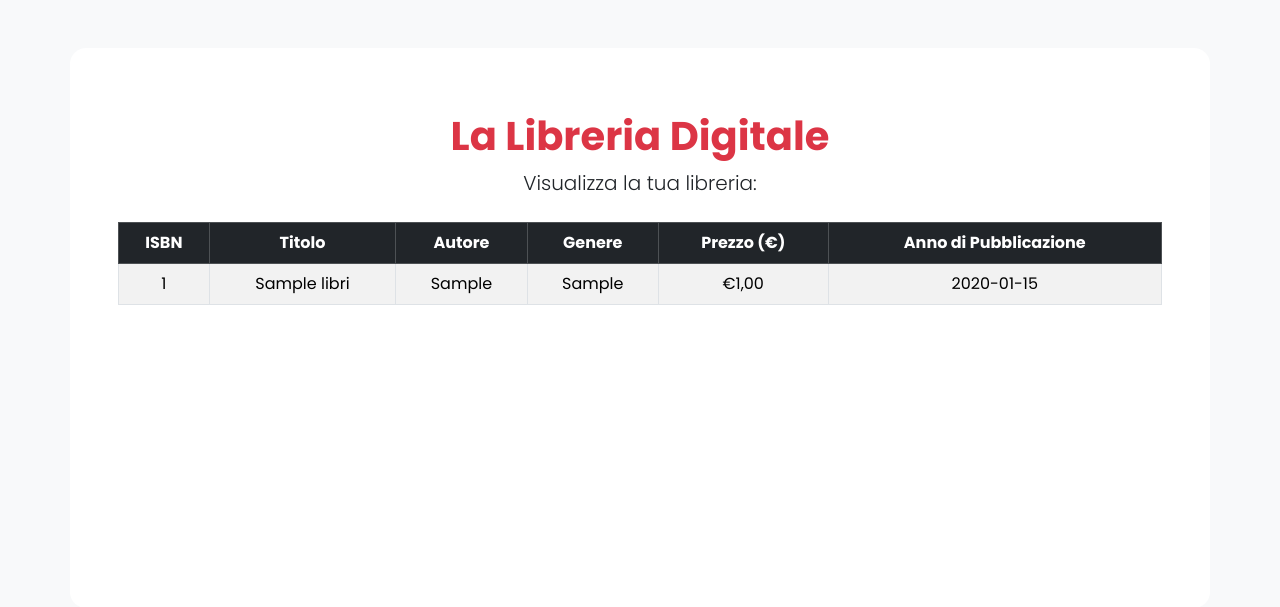
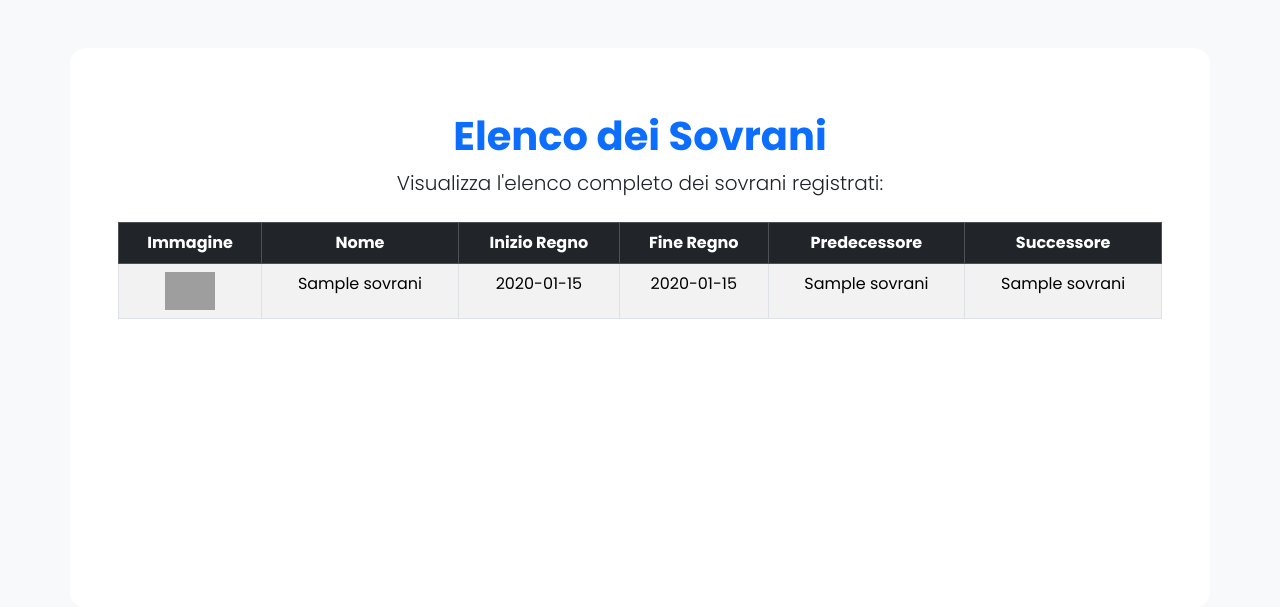
Before and after one commit to LucaButtini/Info-5E, a PHP site: page /read.php in a window 1280 px wide. Shown: the part 56-663 px from the top of the page. Run offline with PHP 8.4, Linux system fonts and the light colour scheme; tables that the repository leaves empty hold one stand-in row (values such as "Sample post"); grey boxes are pictures that could not be loaded.

Commit message:
va non tutto ma va

```diff
--- a/PHP/Progetti/Libreria/read.php
+++ b/PHP/Progetti/Libreria/read.php
@@ -1,27 +1,25 @@
 <?php
 require_once 'db.php';
 
-
-$title='Read';
+$title = 'Elenco Sovrani';
 require 'header.php';
 
-// Query per ottenere i dati dalla tabella "libri"
-$query = 'SELECT * FROM libreria.libri';
+// Query per ottenere i dati dalla tabella "sovrani"
+$query = 'SELECT * FROM sovrani';
 
 try {
     $stm = $db->prepare($query);
     $stm->execute();
 
     ob_start();
-    while ($libro = $stm->fetch()) {
-        //creo le righe della tabella
+    while ($sovrano = $stm->fetch(PDO::FETCH_OBJ)) {
         echo "<tr>";
-        echo "<td>" . htmlspecialchars($libro->ISBN) . "</td>";
-        echo "<td>" . htmlspecialchars($libro->title) . "</td>";
-        echo "<td>" . htmlspecialchars($libro->autore) . "</td>";
-        echo "<td>" . htmlspecialchars($libro->genere) . "</td>";
-        echo "<td>€" . number_format($libro->prezzo, 2, ',', '.') . "</td>";
-        echo "<td>" . htmlspecialchars($libro->anno_pubblicazione) . "</td>";
+        echo "<td><img src='" . htmlspecialchars($sovrano->immagine) . "' alt='Immagine di " . htmlspecialchars($sovrano->nome) . "' width='50'></td>";
+        echo "<td>" . htmlspecialchars($sovrano->nome) . "</td>";
+        echo "<td>" . htmlspecialchars($sovrano->inizio_regno) . "</td>";
+        echo "<td>" . ($sovrano->fine_regno ? htmlspecialchars($sovrano->fine_regno) : 'In corso') . "</td>";
+        echo "<td>" . ($sovrano->predecessore_nome ? htmlspecialchars($sovrano->predecessore_nome) : 'Nessuno') . "</td>";
+        echo "<td>" . ($sovrano->successore_nome ? htmlspecialchars($sovrano->successore_nome) : 'Nessuno') . "</td>";
         echo "</tr>";
     }
     $content = ob_get_contents();
@@ -29,29 +27,27 @@ try {
 
     $stm->closeCursor();
 } catch (Exception $e) {
-
     logError($e);
     $content = '<tr><td colspan="6" class="text-danger">Errore durante il caricamento dei dati.</td></tr>';
 }
-
 ?>
 
 <div class="container mt-5 rounded-4 p-5 bg-white">
     <div class="text-center pt-3">
-        <h1 class="text-danger"><strong>La Libreria Digitale</strong></h1>
-        <p class="lead">Visualizza la tua libreria:</p>
+        <h1 class="text-primary"><strong>Elenco dei Sovrani</strong></h1>
+        <p class="lead">Visualizza l'elenco completo dei sovrani registrati:</p>
     </div>
 
     <div class="table-responsive mt-4">
         <table class="table table-striped table-bordered text-center">
             <thead class="table-dark">
             <tr>
-                <th>ISBN</th>
-                <th>Titolo</th>
-                <th>Autore</th>
-                <th>Genere</th>
-                <th>Prezzo (€)</th>
-                <th>Anno di Pubblicazione</th>
+                <th>Immagine</th>
+                <th>Nome</th>
+                <th>Inizio Regno</th>
+                <th>Fine Regno</th>
+                <th>Predecessore</th>
+                <th>Successore</th>
             </tr>
             </thead>
             <tbody>
```
Also changed, not shown: PHP/Progetti/Utopia_sovrani/inserisci.php (+35 -31 lines).
